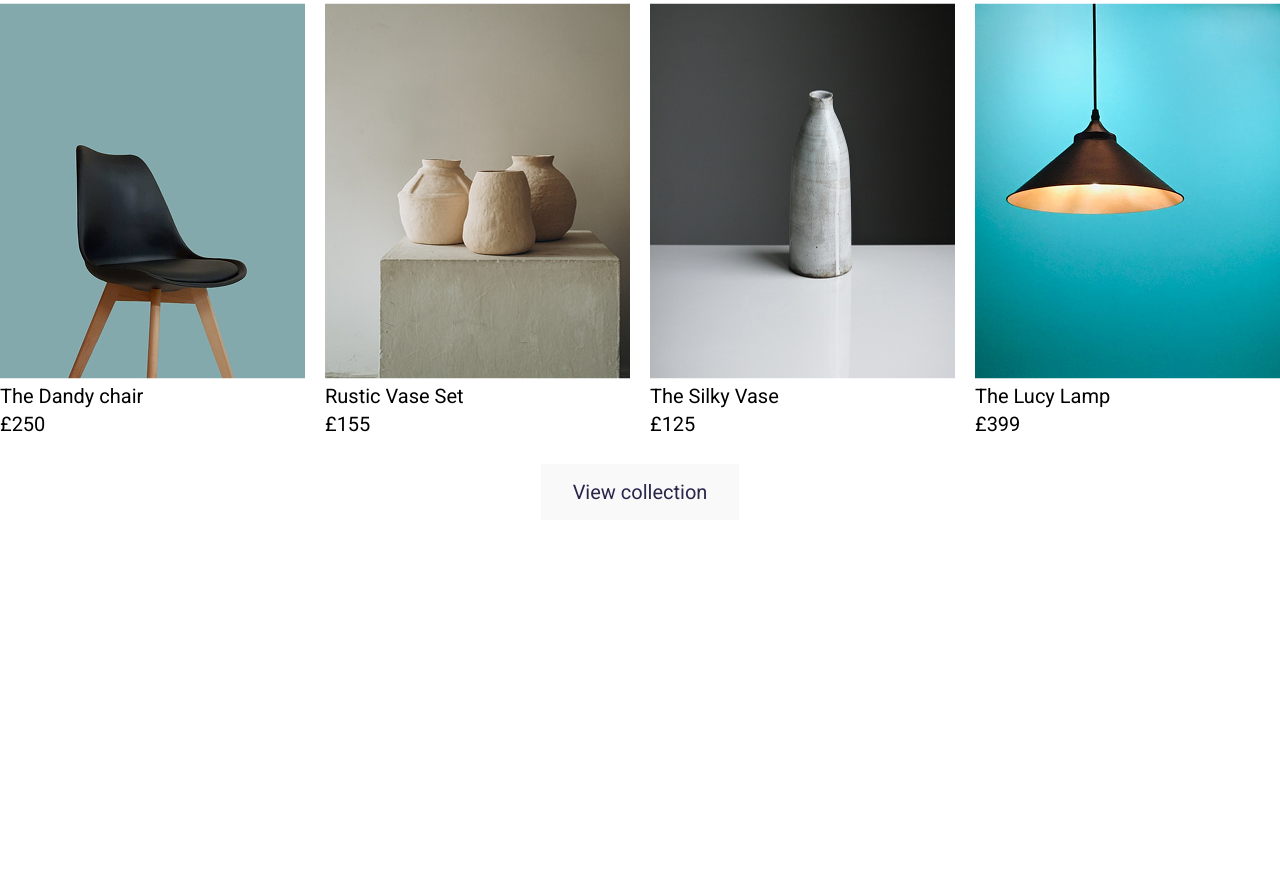
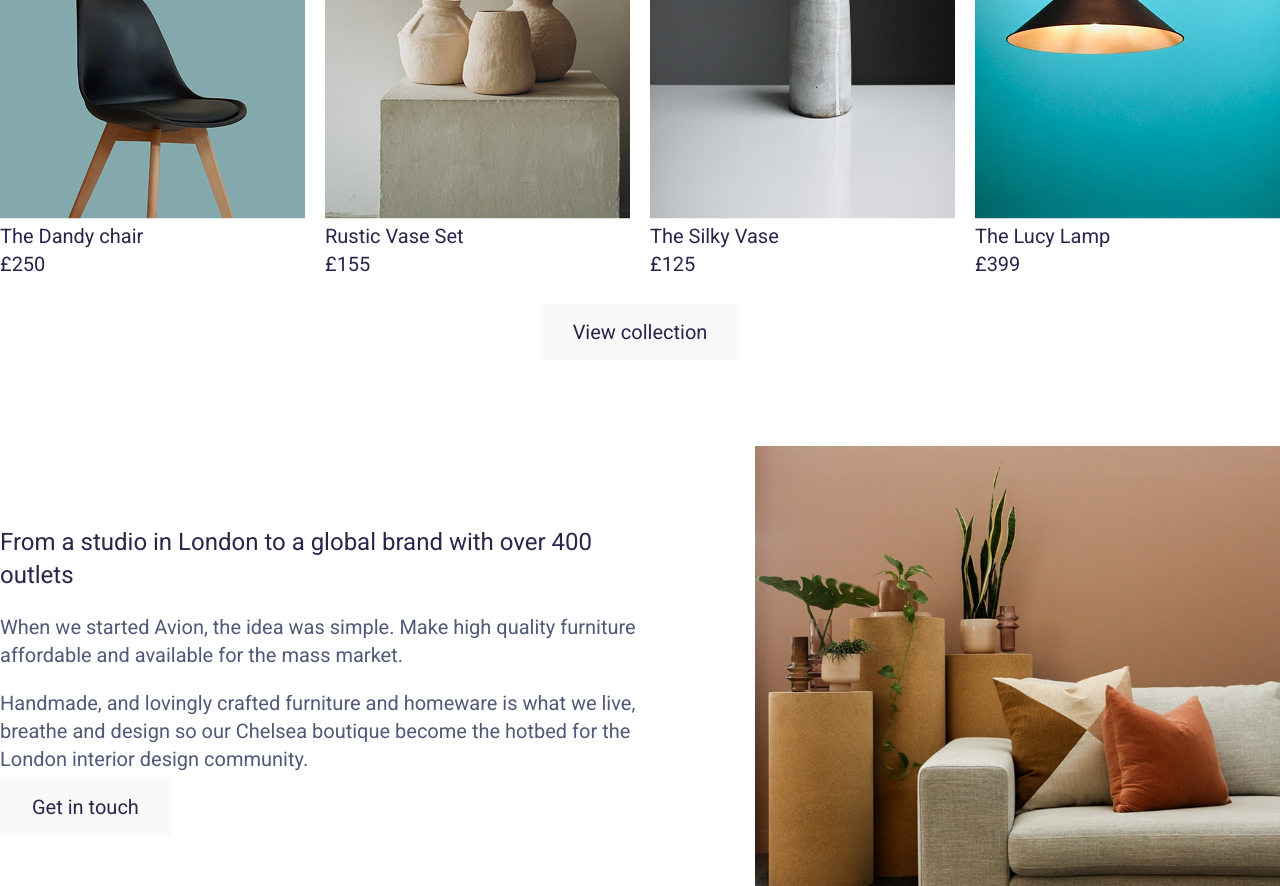
Before and after one commit to An72ty/Avion_, a plain HTML site: page index.html in a window 1280 px wide. Shown: the part 950-1836 px from the top of the page. Before the commit the page ends 1481 px from the top, so only its background shows below. Drawn offline with Linux system fonts and the light colour scheme.

Commit message:
added hist sect and changed animations

```diff
--- a/css/styles.css
+++ b/css/styles.css
@@ -7,11 +7,12 @@ main {
     padding: 0px 80px 0px 80px;
 }
 
-#logo, .nav-item, h1, p {
+#logo, .nav-item, h1, p, h2 {
     font-family: Roboto;
     font-weight: 400;
     line-height: 140%;
     letter-spacing: 0%;
+    color: #2A254B;
 }
 
 #logo, .nav-item, p {
@@ -24,6 +25,10 @@ a {
 
 h1 {
     font-size: 32px;
+}
+
+h2 {
+    font-size: 24px;
 }
 
 .sep {
@@ -77,7 +82,7 @@ nav {
     background: #2A254B url("/images/chair.png") no-repeat right / contain;
     margin: 25px 0px;
     padding: 60px 48% 60px 60px;
-    height: 70vh;
+    height: 50vh;
     display: flex;
     flex-direction: column;
     gap: 40px;
@@ -96,22 +101,24 @@ nav {
     line-height: 140%;
     letter-spacing: 0%;
     flex: auto;
-    transition: 200ms;
+    transition: 0.5s;
     /* display: block; */
     text-align: center;
 }
 
 .btn.primary:hover {
-    box-shadow:0 0 20px #9186db;
+    /* box-shadow:0 0 20px #9186db; */
+    background-color: #f9f9f965;
 }
 
 .btn.secondary:hover {
-    box-shadow:0 0 20px #aaaaaa;
+    /* box-shadow:0 0 20px #aaaaaa; */
+    background-color: #CAC6DA;
 }
 
 .primary {
     color: #ffffff;
-    background-color: #F9F9F926;
+    background-color: #494465;
 }
 
 .secondary {
@@ -121,6 +128,18 @@ nav {
 
 p.brand {
     margin-top: auto;
+}
+
+.shop-item .shop-item-preview {
+    transition: 0.5s ease;
+}
+
+.shop-item .price {
+    transition: 0.5s ease;
+}
+
+.shop-item .name {
+    transition: 0.5s ease;
 }
 
 .shop {
@@ -134,3 +153,21 @@ p.brand {
 .shop-btn {
     margin: auto;
 }
+
+#hist {
+    margin-top: 100px;
+    background: url("/images/sofa_white.png") no-repeat right / contain;
+    height: 35vh;
+    padding: 80px 50% 80px 0;
+    display: flex;
+    flex-direction: column;
+    gap: 20px;
+}
+
+#hist p {
+    color: #505977;
+}
+
+#hist .hist {
+    margin-top: auto;
+}
--- a/index.html
+++ b/index.html
@@ -41,25 +41,31 @@
         <section class="shop">
             <div class="shop-item">
                 <img src="images/chair.png" alt="Chair image" class="shop-item-preview">
-                <p>The Dandy chair</p>
-                <p>£250</p>
+                <p class="name">The Dandy chair</p>
+                <p class="price">£250</p>
             </div>
             <div class="shop-item">
                 <img src="images/vase_set.png" alt="Chair image" class="shop-item-preview">
-                <p>Rustic Vase Set</p>
-                <p>£155</p>
+                <p class="name">Rustic Vase Set</p>
+                <p class="price">£155</p>
             </div>
             <div class="shop-item">
                 <img src="images/vase.png" alt="Chair image" class="shop-item-preview">
-                <p>The Silky Vase</p>
-                <p>£125</p>
+                <p class="name">The Silky Vase</p>
+                <p class="price">£125</p>
             </div>
             <div class="shop-item">
                 <img src="images/lamp.png" alt="Chair image" class="shop-item-preview">
-                <p>The Lucy Lamp</p>
-                <p>£399</p>
+                <p class="name">The Lucy Lamp</p>
+                <p class="price">£399</p>
             </div>
             <div class="shop-btn"><a href="" class="btn secondary">View collection</a></div>
+        </section>
+        <section id="hist">
+            <h2>From a studio in London to a global brand with over 400 outlets</h2>
+            <p>When we started Avion, the idea was simple. Make high quality furniture affordable and available for the mass market. </p>
+            <p>Handmade, and lovingly crafted furniture and homeware is what we live, breathe and design so our Chelsea boutique become the hotbed for the London interior design community.</p>
+            <div class="hist"><a href="" class="btn secondary">Get in touch</a></div>
         </section>
     </main>
     <script src="script.js"></script>
--- a/script.js
+++ b/script.js
@@ -0,0 +1,19 @@
+let shop_items = document.getElementsByClassName('shop-item');
+
+
+[...shop_items].forEach(shop_item => {
+    let img = shop_item.getElementsByClassName('shop-item-preview')[0];
+    let price = shop_item.getElementsByClassName('price')[0];
+    let name = shop_item.getElementsByClassName('name')[0];
+
+    shop_item.addEventListener('mouseover', () => {
+        img.style.transform = 'scale(1.03, 1.03)';
+        price.style.transform = 'scale(0.9, 0.9) translate(-19px, 10px)';
+        name.style.transform = 'translate(-3px, 10px)';
+    });
+    shop_item.addEventListener('mouseout', () => {
+        img.style.transform = '';
+        price.style.transform = '';
+        name.style.transform = '';
+    })
+});
```
